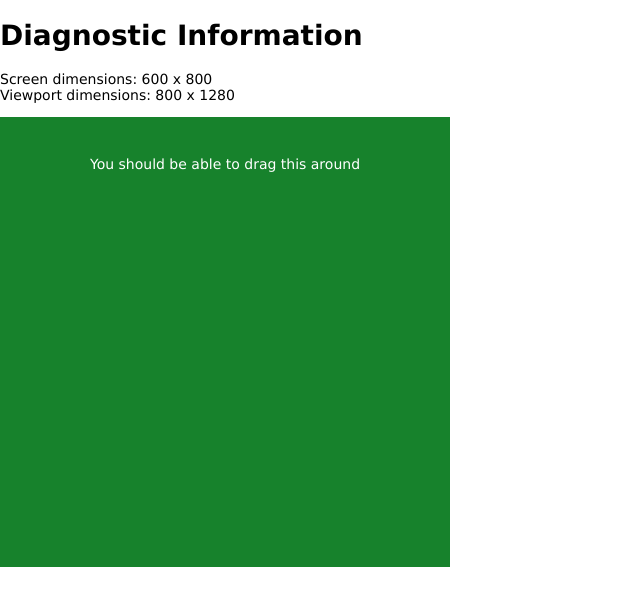
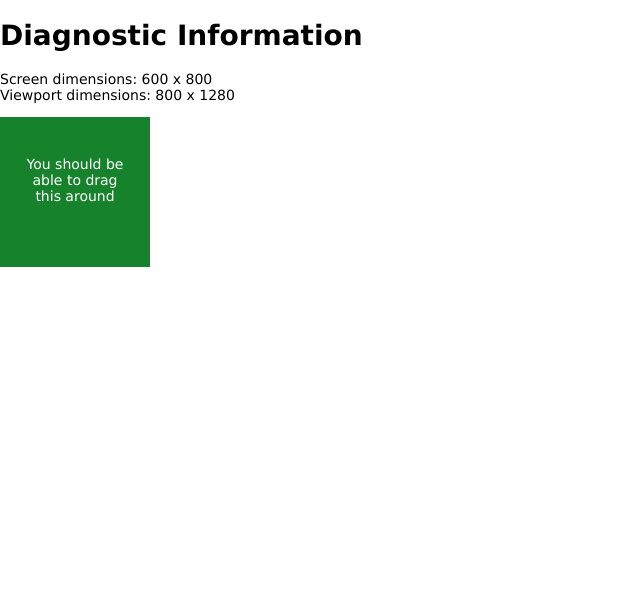
Before and after one commit to jacobkahn/greylock-node, a Node server app: page / in a window 1280 px wide. Shown: the top 606 px of the page, without its empty margins (0-640 px from the left). Run offline with Node 20, Linux system fonts and the light colour scheme; some libraries are stand-ins or nearby versions.

Commit message:
smaller box for krishna

```diff
--- a/public/stylesheets/style.css
+++ b/public/stylesheets/style.css
@@ -18,8 +18,8 @@ a {
 
 .item {
   position: absolute;
-  width: 450px;
-  height: 450px;
+  width: 150px;
+  height: 150px;
   background: #17822c;
 }
 
```
